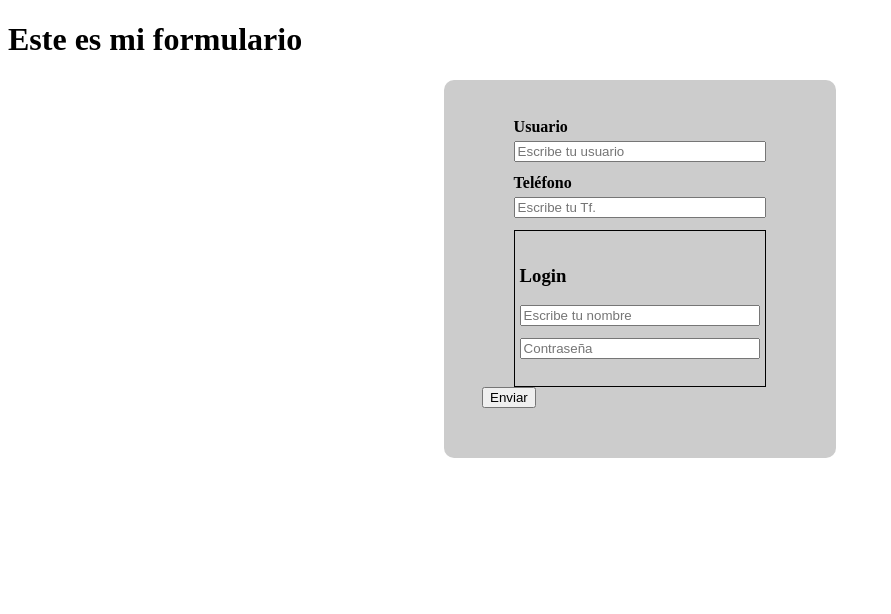
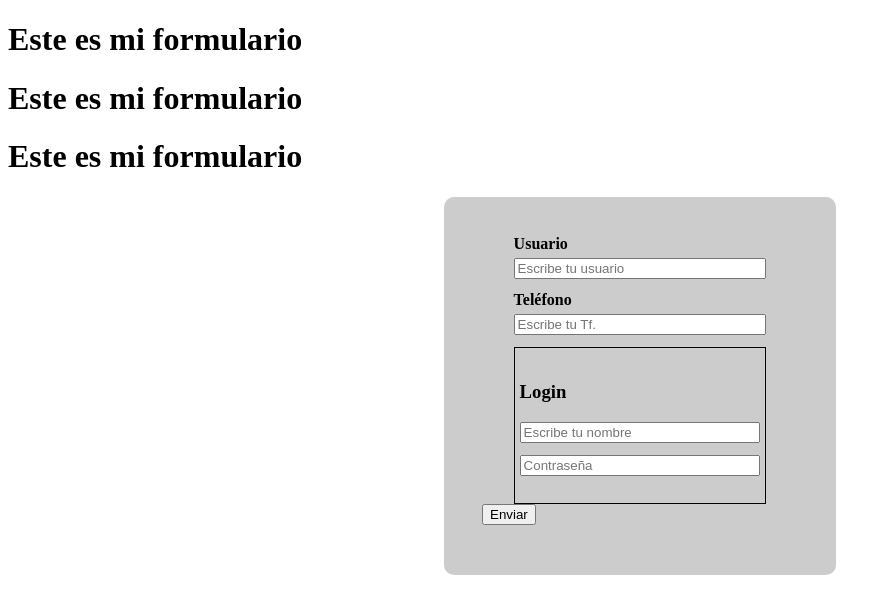
Before and after one commit to Cursohuetor/formulario-ejercicio, a plain HTML site: page index.html in a window 1280 px wide. Shown: the whole page, without its empty margins (0-891 px from the left). Drawn offline with Linux system fonts and the light colour scheme.

Commit message:
nuevos branck

```diff
--- a/index.html
+++ b/index.html
@@ -7,6 +7,8 @@
     <title>Formularios</title>
 </head>
 <body>
+  <h1>Este es mi formulario</h1>
+  <h1>Este es mi formulario</h1>
   <h1>Este es mi formulario</h1>
     <form name="formulario" action="ejecutar-codigo.php" method="post" id="miFormulario">
         <div>
```
